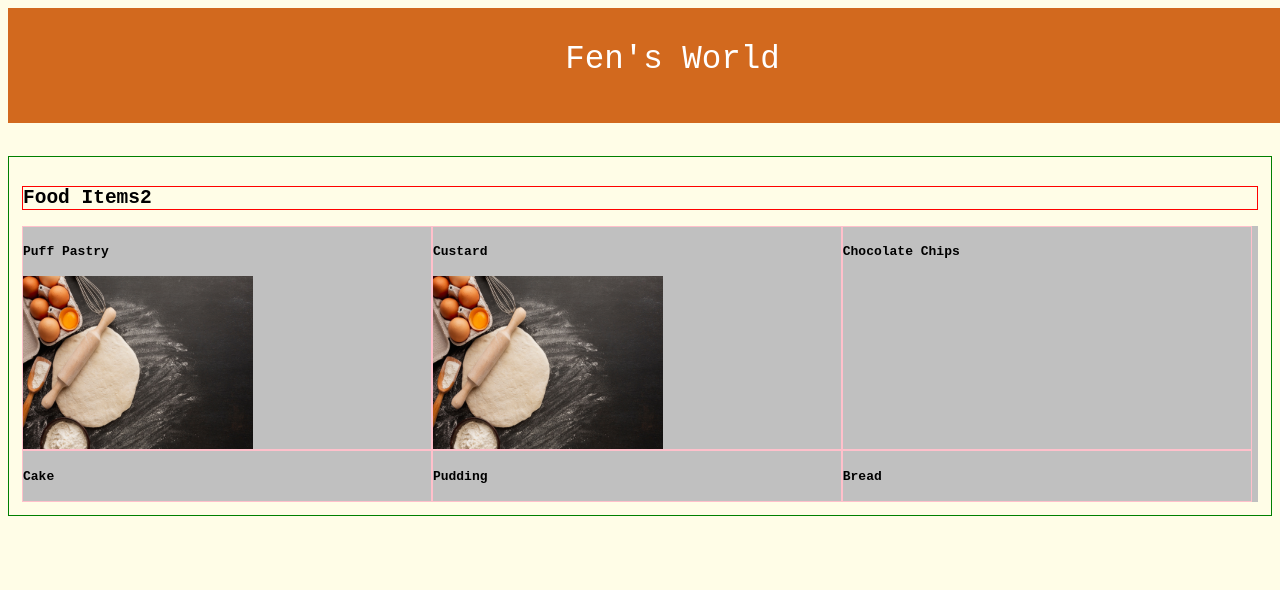
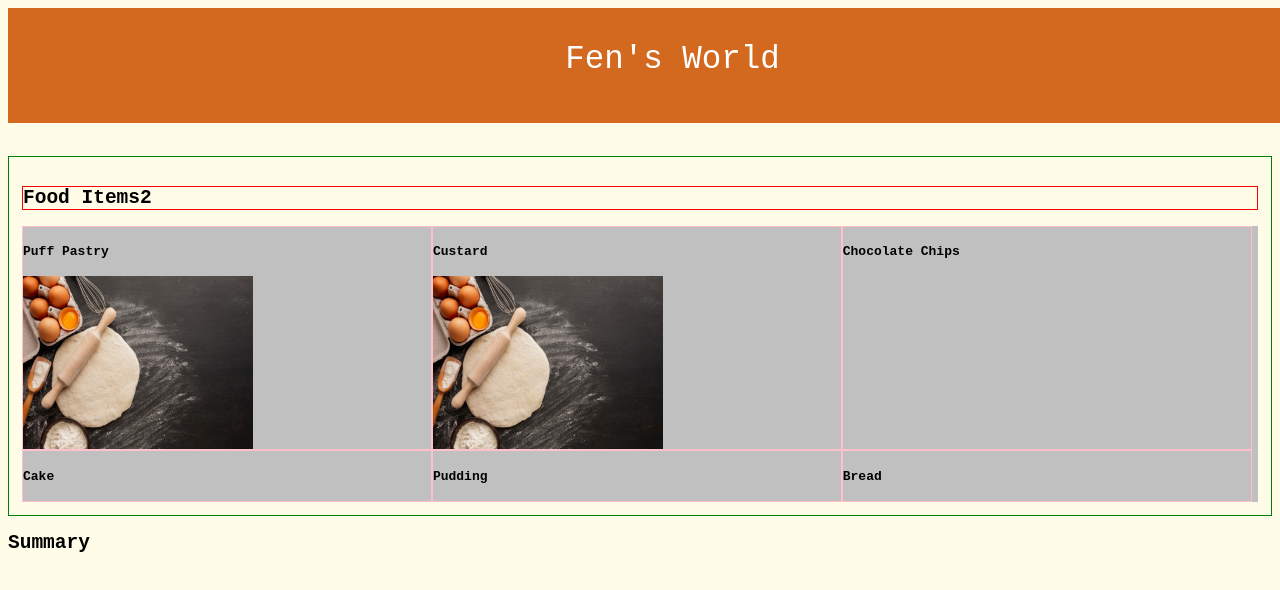
Before and after one commit to KatHeav5/greeter_web, a plain HTML site: page frontend_app/index.html in a window 1280 px wide. Shown: the top 590 px of the page. Drawn offline with Linux system fonts and the light colour scheme.

Commit message:
feat:Summary

```diff
--- a/frontend_app/index.html
+++ b/frontend_app/index.html
@@ -57,7 +57,9 @@
         <div>Chocolate Chips</div>
     </div> -->
 
-
+<article>
+   <h2> Summary</h2>
+</article>
 
 </body>
 </html>
```
